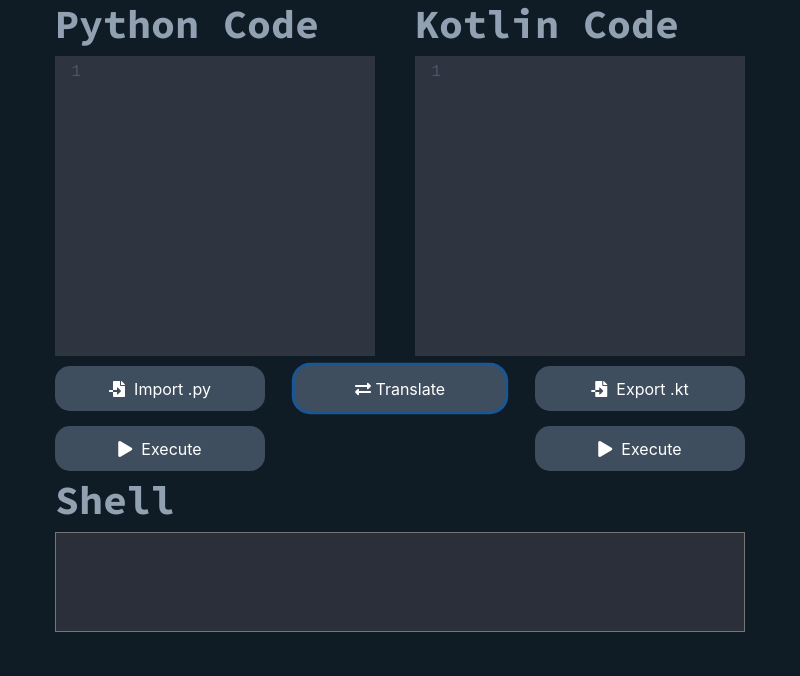
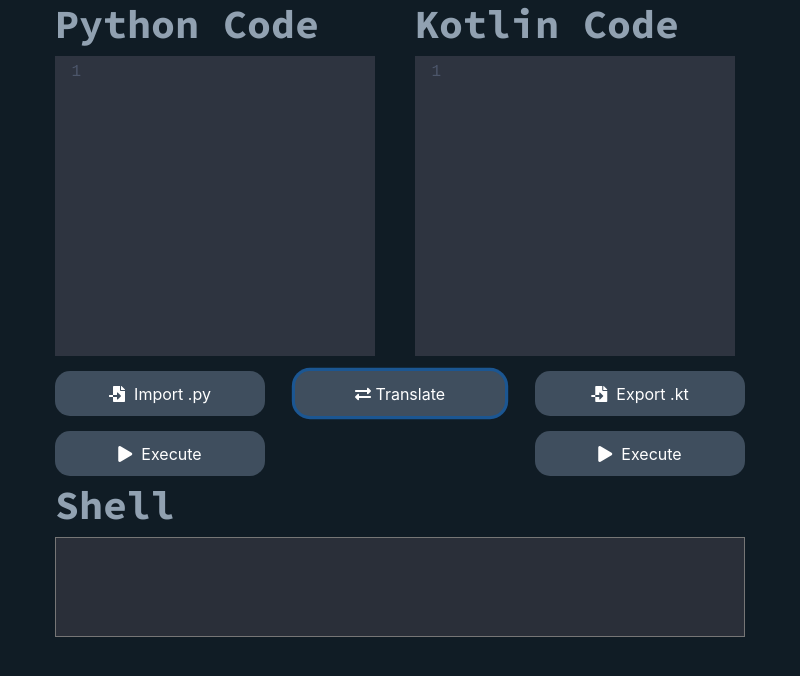
Before and after one commit to aesbetancourt/py2js, an Electron app: page src/views/index.html in a window 800 px wide. Both pictures are taken after a click on the button "Translate". Drawn offline with nearby package versions, Linux system fonts and the light colour scheme.

Commit message:
codeMirror kotlin bug fixed

```diff
--- a/src/views/assets/css/styles.css
+++ b/src/views/assets/css/styles.css
@@ -17,6 +17,7 @@
 .editor {
   height: 280px;
   max-width: 320px;
+  margin-bottom: 25px;
 }
 
 textarea {
--- a/src/views/index.html
+++ b/src/views/index.html
@@ -37,14 +37,14 @@
                     <div id="python-code" class="editor"></div>
                 </div>
                 <div class="col">
-                    <div id="kotlin-code"></div>
+                    <div id="kotlin-code" class="editor" ></div>
                 </div>
             </div>
         </div>
         <div class="container text-center" id="buttons">
             <div class="row">
                 <div class="col d-flex flex-column"><button class="btn btn-primary buttons" type="button"><i class="fas fa-file-import"></i>&nbsp; Import .py</button><button class="btn btn-primary buttons" type="button"><i class="fas fa-play"></i>&nbsp; Execute</button></div>
-                <div class="col d-flex flex-column"><button class="btn btn-primary buttons" type="button"><i class="fas fa-exchange-alt"></i>&nbsp;Translate</button></div>
+                <div class="col d-flex flex-column"><button class="btn btn-primary buttons" type="button" onclick="callScanner()" ><i class="fas fa-exchange-alt"></i>&nbsp;Translate</button></div>
                 <div class="col d-flex flex-column"><button class="btn btn-primary buttons" type="button"><i class="fas fa-file-import"></i>&nbsp; Export .kt</button><button class="btn btn-primary buttons" type="button"><i class="fas fa-play"></i>&nbsp; Execute</button></div>
             </div>
         </div>
@@ -61,18 +61,7 @@
     </section>
     <script src="assets/js/jquery.min.js"></script>
     <script src="assets/bootstrap/js/bootstrap.min.js"></script>
-    <script>
-        const myPythonCode = CodeMirror(document.getElementById("python-code"), {
-            mode:  "python",
-            lineNumbers: true,
-            theme: "nord"
-        });
-        const myKotlinCode = CodeMirror(document.getElementById("kotlin-code"), {
-            mode:  "clike",
-            lineNumbers: true,
-            theme: "nord"
-        });
-    </script>
+    <script src="./main.js"></script>
 </body>
 
 </html>
--- /dev/null
+++ b/src/views/main.js
@@ -0,0 +1,17 @@
+const myPythonCode = CodeMirror(document.getElementById("python-code"), {
+    mode:  "python",
+    lineNumbers: true,
+    theme: "nord"
+});
+
+
+const myKotlinCode = CodeMirror(document.getElementById("kotlin-code"), {
+    mode:  "clike",
+    lineNumbers: true,
+    theme: "nord"
+});
+
+function callScanner() {
+    var pycode = myPythonCode.getValue();
+    console.log(pycode);
+}
```
